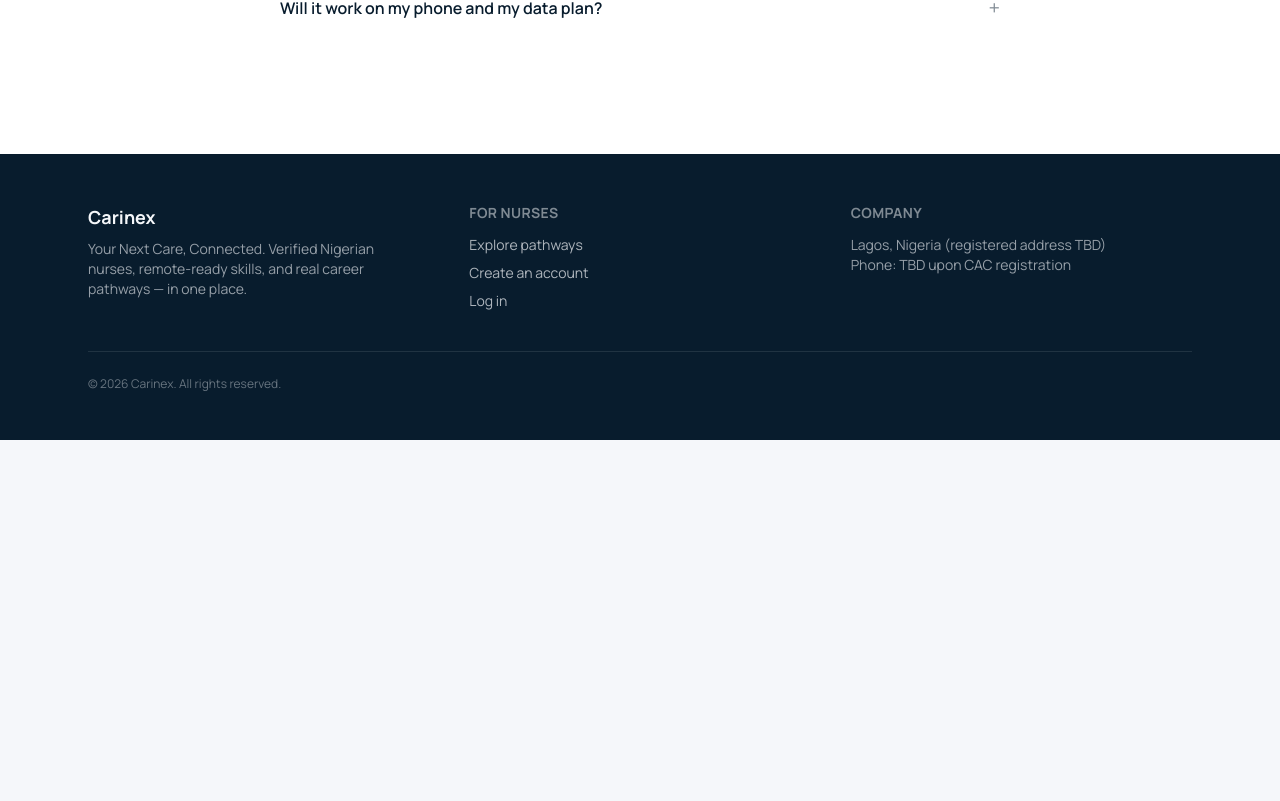
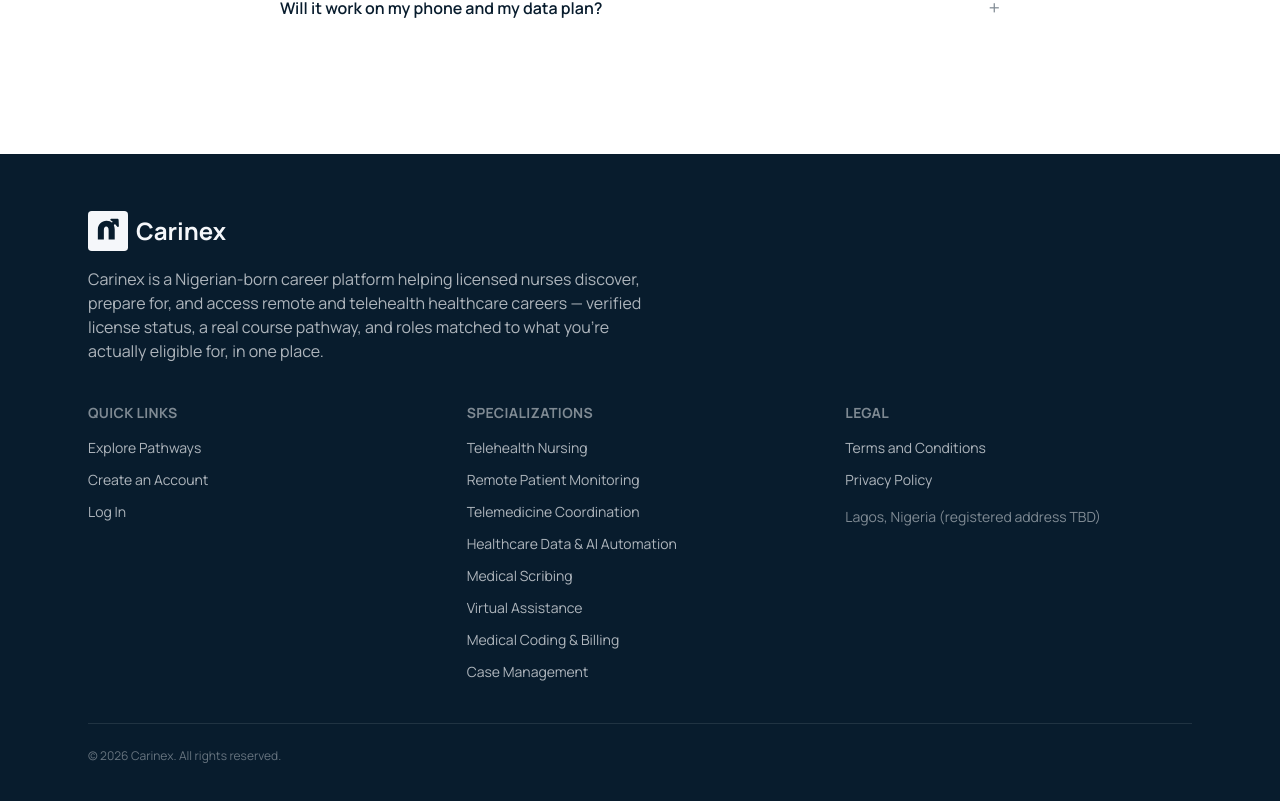
Before and after one commit to isaaczauyei-cyber/Carinex.ai, a Next.js app: page / in a window 1280 px wide. Shown: the part 4448-5249 px from the top of the page. Before the commit the page ends 4888 px from the top, so only its background shows below. Built offline with nearby package versions, Linux system fonts and the light colour scheme; no server answers.

Commit message:
Update Footer.tsx

```diff
--- a/components/Footer.tsx
+++ b/components/Footer.tsx
@@ -1,39 +1,95 @@
+"use client";
+
+import Image from "next/image";
 import Link from "next/link";
+import { usePathname } from "next/navigation";
+
+const quickLinks = [
+  { label: "Explore Pathways", href: "/pathways" },
+  { label: "Create an Account", href: "/signup" },
+  { label: "Log In", href: "/login" },
+];
+
+const legalLinks = [
+  { label: "Terms and Conditions", href: "#" },
+  { label: "Privacy Policy", href: "#" },
+];
+
+const specializationLinks = [
+  { label: "Telehealth Nursing", href: "/pathways#telehealth-nursing" },
+  { label: "Remote Patient Monitoring", href: "/pathways#remote-patient-monitoring" },
+  { label: "Telemedicine Coordination", href: "/pathways#telemedicine-coordination" },
+  { label: "Healthcare Data & AI Automation", href: "/pathways#healthcare-data-ai-automation" },
+  { label: "Medical Scribing", href: "/pathways#medical-scribing" },
+  { label: "Virtual Assistance", href: "/pathways#virtual-assistance" },
+  { label: "Medical Coding & Billing", href: "/pathways#medical-coding-billing" },
+  { label: "Case Management", href: "/pathways#case-management" },
+];
 
 export default function Footer() {
+  const pathname = usePathname();
+  const hideFooter = pathname?.startsWith("/dashboard") || pathname?.startsWith("/admin");
+
+  if (hideFooter) return null;
+
   return (
     <footer className="border-t border-carinex-navy/10 bg-carinex-navy text-carinex-white">
-      <div className="mx-auto max-w-6xl px-6 py-12">
-        <div className="grid gap-10 sm:grid-cols-3">
-          <div>
-            <span className="text-lg font-bold">Carinex</span>
-            <p className="mt-2 max-w-xs text-sm text-carinex-white/60">
-              Your Next Care, Connected. Verified Nigerian nurses, remote-ready
-              skills, and real career pathways — in one place.
-            </p>
-          </div>
+      <div className="mx-auto max-w-6xl px-6 py-14">
+        <Link href="/" className="flex items-center gap-2">
+          <Image src="/carinex-logo.svg" alt="Carinex" width={40} height={40} />
+          <span className="text-2xl font-bold">Carinex</span>
+        </Link>
 
+        <p className="mt-4 max-w-xl text-carinex-white/70">
+          Carinex is a Nigerian-born career platform helping licensed nurses discover,
+          prepare for, and access remote and telehealth healthcare careers — verified
+          license status, a real course pathway, and roles matched to what you&apos;re
+          actually eligible for, in one place.
+        </p>
+
+        <div className="mt-10 grid grid-cols-2 gap-8 sm:grid-cols-3">
           <div>
             <h3 className="text-sm font-bold uppercase tracking-wide text-carinex-white/50">
-              For nurses
+              Quick Links
             </h3>
-            <ul className="mt-3 flex flex-col gap-2 text-sm text-carinex-white/70">
-              <li><Link href="/pathways" className="hover:text-carinex-white">Explore pathways</Link></li>
-              <li><Link href="/signup" className="hover:text-carinex-white">Create an account</Link></li>
-              <li><Link href="/login" className="hover:text-carinex-white">Log in</Link></li>
+            <ul className="mt-3 flex flex-col gap-2">
+              {quickLinks.map((link) => (
+                <li key={link.href}>
+                  <Link href={link.href} className="text-sm text-carinex-white/70 hover:text-carinex-white">
+                    {link.label}
+                  </Link>
+                </li>
+              ))}
             </ul>
           </div>
 
           <div>
             <h3 className="text-sm font-bold uppercase tracking-wide text-carinex-white/50">
-              Company
+              Specializations
             </h3>
-            <p className="mt-3 text-sm text-carinex-white/60">
-              Lagos, Nigeria (registered address TBD)
-            </p>
-            <p className="text-sm text-carinex-white/60">
-              Phone: TBD upon CAC registration
-            </p>
+            <ul className="mt-3 flex flex-col gap-2">
+              {specializationLinks.map((link) => (
+                <li key={link.href}>
+                  <Link href={link.href} className="text-sm text-carinex-white/70 hover:text-carinex-white">
+                    {link.label}
+                  </Link>
+                </li>
+              ))}
+            </ul>
+          </div>
+
+          <div>
+            <h3 className="text-sm font-bold uppercase tracking-wide text-carinex-white/50">Legal</h3>
+            <ul className="mt-3 flex flex-col gap-2">
+              {legalLinks.map((link) => (
+                <li key={link.label}>
+                  <Link href={link.href} className="text-sm text-carinex-white/70 hover:text-carinex-white">
+                    {link.label}
+                  </Link>
+                </li>
+              ))}
+            </ul>
+            <p className="mt-4 text-sm text-carinex-white/50">Lagos, Nigeria (registered address TBD)</p>
           </div>
         </div>
 
```
